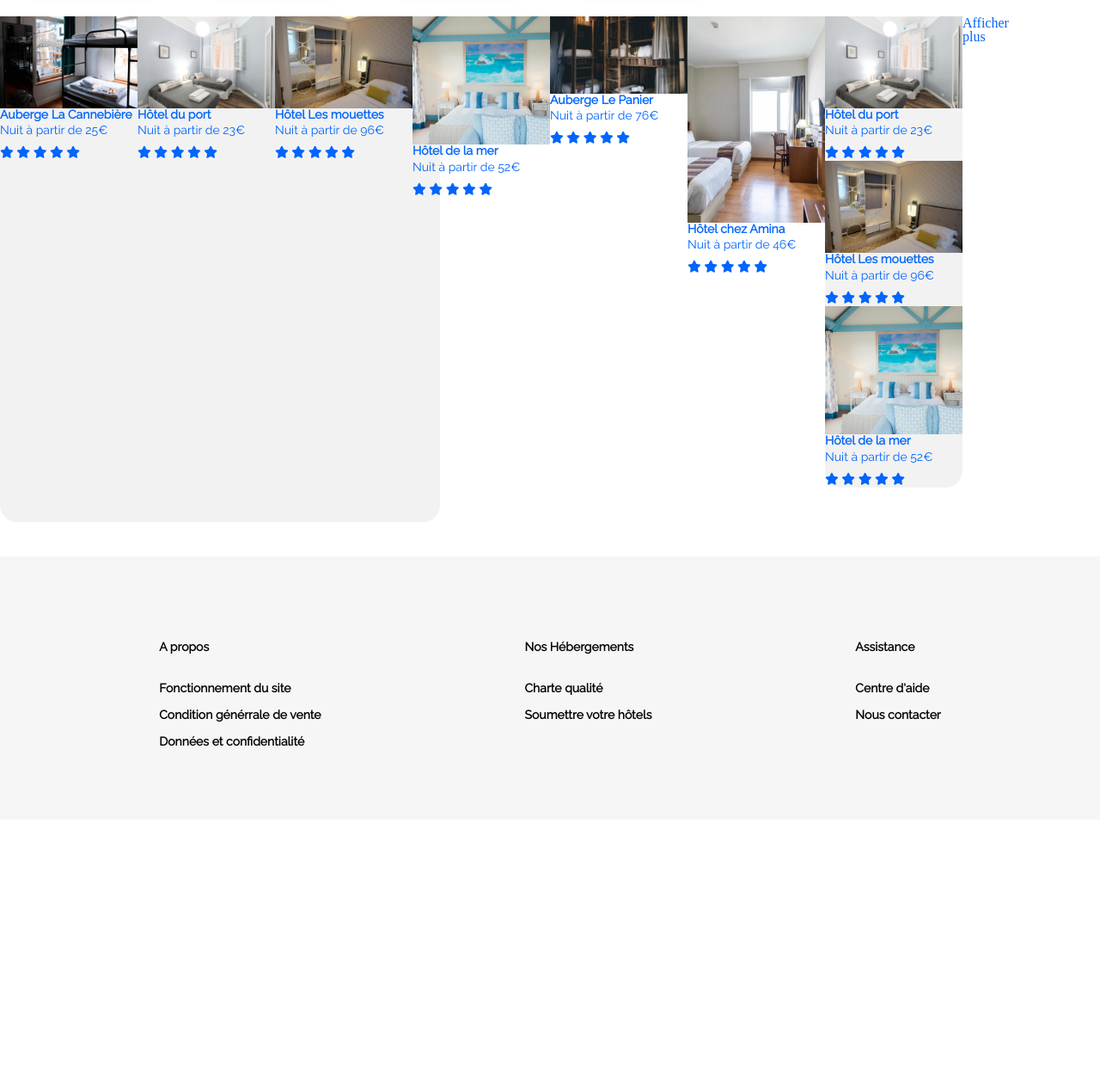
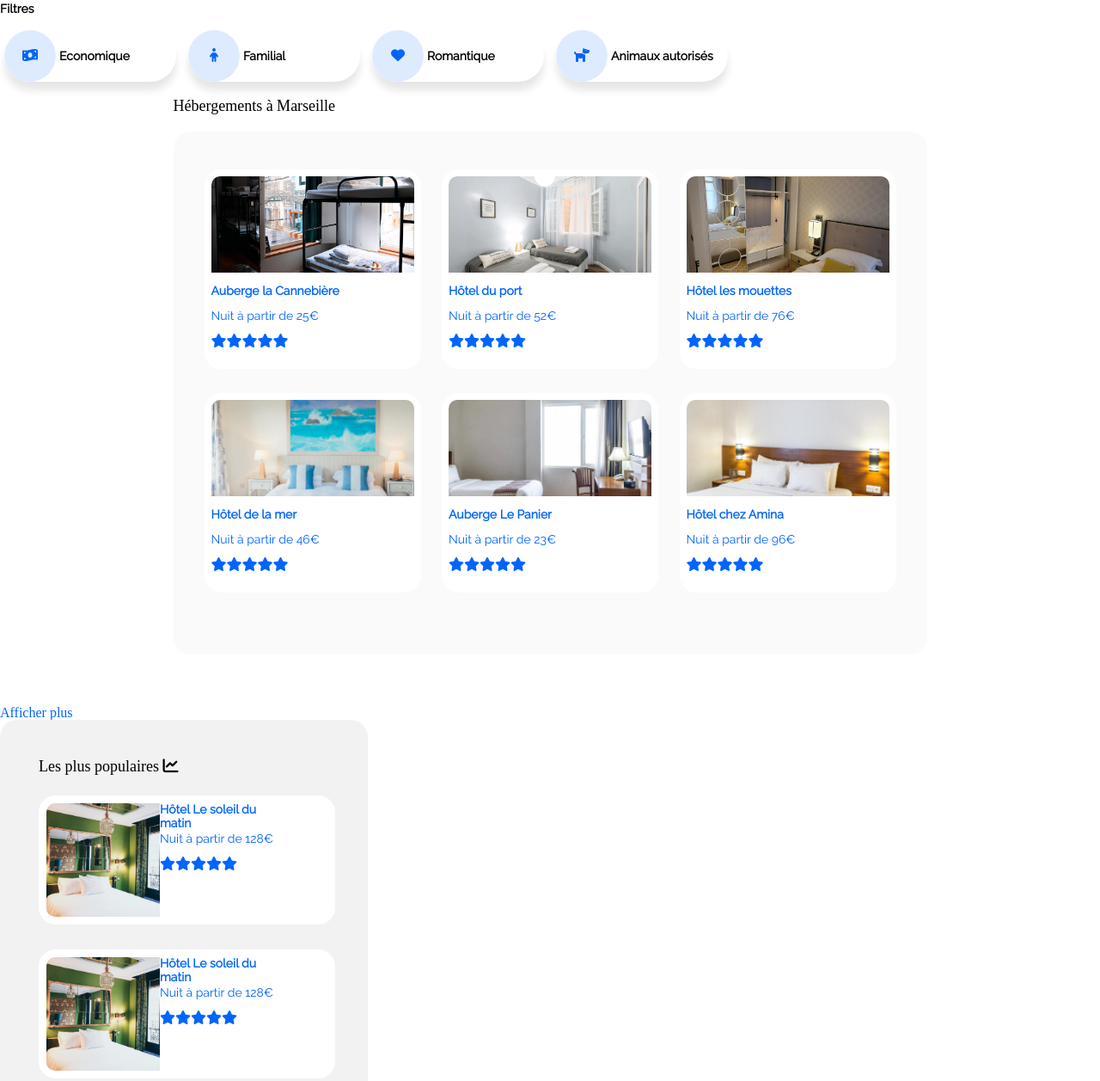
Before and after one commit to nitrobanko/projet_2, a plain HTML site: page index.html in a window 1280 px wide. Shown: the part 388-1645 px from the top of the page at 86% size. Before the commit the page ends 1341 px from the top, so only its background shows below. Drawn offline with Linux system fonts and the light colour scheme.

Commit message:
index.html

```diff
--- a/index.html
+++ b/index.html
@@ -84,165 +84,185 @@
 
  <br>
 
-      <section id="hebergements" class="box">
+     <section id="hebergment">
+       <div id="hebergment_marseille">
+         <h2 class="title_content">Hébergements à Marseille</h2>
+         <div class="container">
+           <a href="#">
+             <div class="box_card">
+               <img class="pics_hebergment" src="Projet 2 - Reservia/images/hebergements/3_medium/marcus-loke-WQJvWU_HZFo-unsplash.jpg"
+                alt="Photohebergement" />
+                            <div class="hebergement_content">
+                                <div class="name_hebergment">
+                                    <h3>Auberge la Cannebière</h3>
+                                </div>
+                                <div class="content_price">
+                                    <p>Nuit à partir de <strong> 25€ </strong></p>
+                                </div>
+                                <div class="stars">
+                                    <i class="fas fa-star"></i><i class="fas fa-star"></i><i class="fas fa-star"></i><i
+                                        class="fas fa-star"></i><i class="fas fa-star grey-star"></i>
+                                </div>
+                            </div>
+                        </div>
+                    </a>
+
+               <a href="#">
+             <div class="box_card">
+               <img class="pics_hebergment" src="Projet 2 - Reservia/images/hebergements/3_medium/fred-kleber-gTbaxaVLvsg-unsplash.jpg"
+                alt="Photohebergement" />
+                            <div class="hebergement_content">
+                                <div class="name_hebergment">
+                                    <h3>Hôtel du port</h3>
+                                </div>
+                                <div class="content_price">
+                                    <p>Nuit à partir de <strong> 52€ </strong></p>
+                                </div>
+                                <div class="stars">
+                                    <i class="fas fa-star"></i><i class="fas fa-star"></i><i class="fas fa-star"></i><i
+                                        class="fas fa-star"></i><i class="fas fa-star grey-star"></i>
+                                </div>
+                            </div>
+                        </div>
+                    </a>
+                    <a href="#">
+             <div class="box_card">
+               <img class="pics_hebergment" src="Projet 2 - Reservia/images/hebergements/3_medium/reisetopia-B8WIgxA_PFU-unsplash.jpg"
+                alt="Photohebergement" />
+                            <div class="hebergement_content">
+                                <div class="name_hebergment">
+                                    <h3>Hôtel les mouettes</h3>
+                                </div>
+                                <div class="content_price">
+                                    <p>Nuit à partir de <strong> 76€ </strong></p>
+                                </div>
+                                <div class="stars">
+                                    <i class="fas fa-star"></i><i class="fas fa-star"></i><i class="fas fa-star"></i><i
+                                        class="fas fa-star"></i><i class="fas fa-star grey-star"></i>
+                                </div>
+                            </div>
+                        </div>
+                    </a><a href="#">
+             <div class="box_card">
+               <img class="pics_hebergment" src="Projet 2 - Reservia/images/hebergements/3_medium/annie-spratt-Eg1qcIitAuA-unsplash.jpg"
+                alt="Photohebergement" />
+                            <div class="hebergement_content">
+                                <div class="name_hebergment">
+                                    <h3>Hôtel de la mer</h3>
+                                </div>
+                                <div class="content_price">
+                                    <p>Nuit à partir de <strong> 46€ </strong></p>
+                                </div>
+                                <div class="stars">
+                                    <i class="fas fa-star"></i><i class="fas fa-star"></i><i class="fas fa-star"></i><i
+                                        class="fas fa-star"></i><i class="fas fa-star grey-star"></i>
+                                </div>
+                            </div>
+                        </div>
+                    </a><a href="#">
+             <div class="box_card">
+               <img class="pics_hebergment" src="Projet 2 - Reservia/images/hebergements/3_medium/febrian-zakaria-M6S1WvfW68A-unsplash.jpg"
+                alt="Photohebergement" />
+                            <div class="hebergement_content">
+                                <div class="name_hebergment">
+                                    <h3>Auberge Le Panier</h3>
+                                </div>
+                                <div class="content_price">
+                                    <p>Nuit à partir de <strong> 23€ </strong></p>
+                                </div>
+                                <div class="stars">
+                                    <i class="fas fa-star"></i><i class="fas fa-star"></i><i class="fas fa-star"></i><i
+                                        class="fas fa-star"></i><i class="fas fa-star grey-star"></i>
+                                </div>
+                            </div>
+                        </div>
+                    </a><a href="#">
+             <div class="box_card">
+               <img class="pics_hebergment" src="Projet 2 - Reservia/images/hebergements/3_medium/febrian-zakaria-sjvU0THccQA-unsplash.jpg"
+                alt="Photohebergement" />
+                            <div class="hebergement_content">
+                                <div class="name_hebergment">
+                                    <h3>Hôtel chez Amina</h3>
+                                </div>
+                                <div class="content_price">
+                                    <p>Nuit à partir de <strong> 96€ </strong></p>
+                                </div>
+                                <div class="stars">
+                                    <i class="fas fa-star"></i><i class="fas fa-star"></i><i class="fas fa-star"></i><i
+                                        class="fas fa-star"></i><i class="fas fa-star grey-star"></i>
+                                </div>
+                            </div>
+                        </div>
+                    </a>
 
 
 
-<br>
-        <div class="articles-container">
-          <article>
-
-            <a href="#" title="Naviguer vers la page 'Auberge de La Cannebière'">
-
-              <img role="img" aria-hidden="true" src="Projet 2 - Reservia/images/hebergements/3_medium/marcus-loke-WQJvWU_HZFo-unsplash.jpg" alt="">
-              <div class="card-text" role="text">
-                <h3>Auberge La Cannebière</h3>
-                <p>Nuit à partir de <strong>25€</strong></p>
-
-                <span role="img" aria-label="Hébergement 3 étoiles">
-                  <i aria-hidden="true" class="fas fa-star active"></i>
-                  <i aria-hidden="true" class="fas fa-star active"></i>
-                  <i aria-hidden="true" class="fas fa-star active"></i>
-                  <i aria-hidden="true" class="fas fa-star active"></i>
-                  <i aria-hidden="true" class="fas fa-star inactive"></i>
-                </span>
-              </div>
-            </a>
-          </article>
-          <article>
-            <a href="#" title="Naviguer vers la page 'Hôtel du port'">
-              <img role="img" aria-hidden="true" src="Projet 2 - Reservia/images/hebergements/3_medium/fred-kleber-gTbaxaVLvsg-unsplash.jpg" alt="">
-              <div class="card-text" role="text">
-                <h3>Hôtel du port</h3>
-                <p>Nuit à partir de <strong>23€</strong></p>
-                <span role="img" aria-label="Hébergement 3 étoiles">
-                  <i aria-hidden="true" class="fas fa-star active"></i>
-                  <i aria-hidden="true" class="fas fa-star active"></i>
-                  <i aria-hidden="true" class="fas fa-star active"></i>
-                  <i aria-hidden="true" class="fas fa-star active"></i>
-                  <i aria-hidden="true" class="fas fa-star active"></i>
-                </span>
-              </div>
-            </a>
-          </article>
-          <article>
-            <a href="#" title="Naviguer vers la page 'Hôtel Les mouettes'">
-              <img role="img" aria-hidden="true" src="Projet 2 - Reservia/images/hebergements/3_medium/reisetopia-B8WIgxA_PFU-unsplash.jpg" alt="">
-              <div class="card-text" role="text">
-                <h3>Hôtel Les mouettes</h3>
-                <p>Nuit à partir de <strong>96€</strong></p>
-                <span role="img" aria-label="Hébergement 3 étoiles">
-                  <i aria-hidden="true" class="fas fa-star active"></i>
-                  <i aria-hidden="true" class="fas fa-star active"></i>
-                  <i aria-hidden="true" class="fas fa-star active"></i>
-                  <i aria-hidden="true" class="fas fa-star active"></i>
-                  <i aria-hidden="true" class="fas fa-star inactive"></i>
-                </span>
-              </div>
-            </a>
-          </article>
-          <article>
-            <a href="#" title="Naviguer vers la page 'Hôtel de la mer'">
-              <img role="img" aria-hidden="true" src="Projet 2 - Reservia/images/hebergements/3_medium/annie-spratt-Eg1qcIitAuA-unsplash.jpg" alt="">
-              <div class="card-text" role="text">
-                <h3>Hôtel de la mer</h3>
-                <p>Nuit à partir de <strong>52€</strong></p>
-                <span role="img" aria-label="Hébergement 3 étoiles">
-                  <i aria-hidden="true" class="fas fa-star active"></i>
-                  <i aria-hidden="true" class="fas fa-star active"></i>
-                  <i aria-hidden="true" class="fas fa-star active"></i>
-                  <i aria-hidden="true" class="fas fa-star inactive"></i>
-                  <i aria-hidden="true" class="fas fa-star inactive"></i>
-                </span>
-              </div>
-            </a>
-          </article>
-          <article>
-            <a href="#" title="Naviguer vers la page 'Auberge Le Panier'">
-              <img role="img" aria-hidden="true" src="Projet 2 - Reservia/images/hebergements/3_medium/nicate-lee-kT-ZyaiwBe0-unsplash.jpg" alt="">
-              <div class="card-text" role="text">
-                <h3>Auberge Le Panier</h3>
-                <p>Nuit à partir de <strong>76€</strong></p>
-                <span role="img" aria-label="Hébergement 3 étoiles">
-                  <i aria-hidden="true" class="fas fa-star active"></i>
-                  <i aria-hidden="true" class="fas fa-star active"></i>
-                  <i aria-hidden="true" class="fas fa-star active"></i>
-                  <i aria-hidden="true" class="fas fa-star active"></i>
-                  <i aria-hidden="true" class="fas fa-star inactive"></i>
-                </span>
-              </div>
-            </a>
-          </article>
-          <article>
-            <a href="#" title="Naviguer vers la page 'Hôtel chez Amina'">
-              <img role="img" aria-hidden="true" src="Projet 2 - Reservia/images/hebergements/3_medium/febrian-zakaria-M6S1WvfW68A-unsplash.jpg" alt="">
-              <div class="card-text" role="text">
-                <h3>Hôtel chez Amina</h3>
-                <p>Nuit à partir de <strong>46€</strong></p>
-                <span role="img" aria-label="Hébergement 3 étoiles">
-                  <i aria-hidden="true" class="fas fa-star active"></i>
-                  <i aria-hidden="true" class="fas fa-star active"></i>
-                  <i aria-hidden="true" class="fas fa-star active"></i>
-                  <i aria-hidden="true" class="fas fa-star active"></i>
-                  <i aria-hidden="true" class="fas fa-star active"></i>
-                </span>
-              </div>
-            </a>
-          </article>
-           <div class="popular">
-         <article>
-            <a href="#" title="Naviguer vers la page 'Hôtel du port'">
-              <img role="img" aria-hidden="true" src="Projet 2 - Reservia/images/hebergements/3_medium/fred-kleber-gTbaxaVLvsg-unsplash.jpg" alt="">
-              <div class="card-text" role="text">
-                <h3>Hôtel du port</h3>
-                <p>Nuit à partir de <strong>23€</strong></p>
-                <span role="img" aria-label="Hébergement 3 étoiles">
-                  <i aria-hidden="true" class="fas fa-star active"></i>
-                  <i aria-hidden="true" class="fas fa-star active"></i>
-                  <i aria-hidden="true" class="fas fa-star active"></i>
-                  <i aria-hidden="true" class="fas fa-star active"></i>
-                  <i aria-hidden="true" class="fas fa-star active"></i>
-                </span>
-              </div>
-            </a>
-          </article>
-          <article>
-            <a href="#" title="Naviguer vers la page 'Hôtel Les mouettes'">
-              <img role="img" aria-hidden="true" src="Projet 2 - Reservia/images/hebergements/3_medium/reisetopia-B8WIgxA_PFU-unsplash.jpg" alt="">
-              <div class="card-text" role="text">
-                <h3>Hôtel Les mouettes</h3>
-                <p>Nuit à partir de <strong>96€</strong></p>
-                <span role="img" aria-label="Hébergement 3 étoiles">
-                  <i aria-hidden="true" class="fas fa-star active"></i>
-                  <i aria-hidden="true" class="fas fa-star active"></i>
-                  <i aria-hidden="true" class="fas fa-star active"></i>
-                  <i aria-hidden="true" class="fas fa-star active"></i>
-                  <i aria-hidden="true" class="fas fa-star inactive"></i>
-                </span>
-              </div>
-            </a>
-          </article>
-          <article>
-            <a href="#" title="Naviguer vers la page 'Hôtel de la mer'">
-              <img role="img" aria-hidden="true" src="Projet 2 - Reservia/images/hebergements/3_medium/annie-spratt-Eg1qcIitAuA-unsplash.jpg" alt="">
-              <div class="card-text" role="text">
-                <h3>Hôtel de la mer</h3>
-                <p>Nuit à partir de <strong>52€</strong></p>
-                <span role="img" aria-label="Hébergement 3 étoiles">
-                  <i aria-hidden="true" class="fas fa-star active"></i>
-                  <i aria-hidden="true" class="fas fa-star active"></i>
-                  <i aria-hidden="true" class="fas fa-star active"></i>
-                  <i aria-hidden="true" class="fas fa-star inactive"></i>
-                  <i aria-hidden="true" class="fas fa-star inactive"></i>
-                </span>
-              </div>
-            </a>
-          </article>
-
-      </div>
+       </div>
+     </section>
         <a href="#" title="Afficher tout les résultats d'hébergement de votre recherche" class="results-section__show-more">
           Afficher plus</a>
         </div>
+
+        <div class= popular>
+          <h2 class="popular_title">
+            Les plus populaires
+            <i class="fas fa-chart-line chart-line-black"></i>
+          </h2>
+          <div class="popular_hebergment">
+            <a href="#">
+              <div class="popular_box">
+                <img class="popular_pics" src="Projet 2 - Reservia/images/hebergements/3_medium/emile-guillemot-Bj_rcSC5XfE-unsplash.jpg" />
+
+               <div class="popular_hebergment_content">
+                 <div class="popular_title_containt">
+                   <h3>Hôtel Le soleil du matin</h3>
+                 </div>
+               <div class="content_price">
+                  <p>Nuit à partir de <strong> 128€ </strong></p>
+                  </div>
+                 <div class="stars">
+                                    <i class="fas fa-star"></i><i class="fas fa-star"></i><i class="fas fa-star"></i><i
+                                        class="fas fa-star"></i><i class="fas fa-star grey-star"></i>
+                 </div>
+                </div>
+              </div>
+            </a>
+             <a href="#">
+              <div class="popular_box">
+                <img class="popular_pics" src="Projet 2 - Reservia/images/hebergements/3_medium/emile-guillemot-Bj_rcSC5XfE-unsplash.jpg" />
+
+               <div class="popular_hebergment_content">
+                 <div class="popular_title_containt">
+                   <h3>Hôtel Le soleil du matin</h3>
+                 </div>
+               <div class="content_price">
+                  <p>Nuit à partir de <strong> 128€ </strong></p>
+                  </div>
+                 <div class="stars">
+                                    <i class="fas fa-star"></i><i class="fas fa-star"></i><i class="fas fa-star"></i><i
+                                        class="fas fa-star"></i><i class="fas fa-star grey-star"></i>
+                 </div>
+                </div>
+              </div>
+            </a> <a href="#">
+              <div class="popular_box">
+                <img class="popular_pics" src="Projet 2 - Reservia/images/hebergements/3_medium/emile-guillemot-Bj_rcSC5XfE-unsplash.jpg" />
+
+               <div class="popular_hebergment_content">
+                 <div class="popular_title_containt">
+                   <h3>Hôtel Le soleil du matin</h3>
+                 </div>
+               <div class="content_price">
+                  <p>Nuit à partir de <strong> 128€ </strong></p>
+                  </div>
+                 <div class="stars">
+                                    <i class="fas fa-star"></i><i class="fas fa-star"></i><i class="fas fa-star"></i><i
+                                        class="fas fa-star"></i><i class="fas fa-star grey-star"></i>
+                 </div>
+                </div>
+              </div>
+            </a>
+
 
 
       </section>
--- a/style.css
+++ b/style.css
@@ -161,7 +161,10 @@ header {
 section {
   display: flex;
   flex-direction: column;
-  width: 100%;
+  max-width: 1350px;
+  margin: auto;
+  display: flex;
+  flex-direction: column;
 }
 body {
   line-height: 1;
@@ -190,12 +193,22 @@ ul {
   margin: 0;
   padding: 0;
 }
-img {
-  display: flex;
-  justify-content: flex-start;
-  align-items: baseline;
-  flex-direction: column;
-  width: 10rem;
+.img_hebergment {
+  object-fit: cover;
+  width: 236px;
+  height: 112px;
+  border-top-left-radius: 10px;
+  border-top-right-radius: 10px;
+  padding-left: 5px;
+  padding-right: 5px;
+}
+
+.img_pop {
+  width: 132px;
+  height: 132px;
+  object-fit: cover;
+  border-top-left-radius: 10px;
+  border-bottom-left-radius: 10px;
 }
 
 ul {
@@ -377,41 +390,134 @@ li a {
   transition: all 250ms cubic-bezier(0.4, 0, 0.2, 1) 0ms;
 }
 
-.section .id {
+.box {
   display: flex;
-  width: 100%;
+  justify-content: space-between;
+}
+
+.title_content {
+  margin: 0px;
+  font-size: large;
+  margin-bottom: 21px;
+}
+
+.container {
+  background-color: #f2f2f25d;
+  display: flex;
+  flex-direction: column;
+  justify-content: space-between;
+  align-content: space-between;
+  border-radius: 20px;
+  padding: 44px 36px 44px 36px;
+  max-width: 805px;
+}
+
+.box_card {
+  border: 3px solid white;
+  border-radius: 20px;
+  padding: 5px 5px 10px 5px;
+  background-color: white;
+  max-width: 236px;
+  margin-bottom: 28px;
+}
+
+.pics_hebergment {
+  object-fit: cover;
+  width: 236px;
+  height: 112px;
+  border-top-left-radius: 10px;
+  border-top-right-radius: 10px;
+}
+
+.hebergment.content {
+  display: flex;
+  flex-direction: column;
+  justify-content: space-around;
+  padding-left: 16px;
+}
+.name_hebergment {
+  padding-top: 11px;
+  padding-bottom: 11px;
+}
+
+.content_price {
+  padding-bottom: 11px;
+}
+.stars {
+  padding-bottom: 11px;
 }
 
 .popular {
+  background-color: #f2f2f2;
   display: flex;
   flex-direction: column;
-  align-items: flex-end;
+  border-radius: 20px;
+  padding: 45px 38px 31px 45px;
+  max-width: 345px;
+}
+.hebergment {
+  display: flex;
+  flex-direction: row;
   flex-wrap: wrap;
-  border-radius: 20px 20px 20px 20px;
-  background-color: #f2f2f2;
-  margin-bottom: 40px;
-  width: 50%;
+  justify-content: space-between;
+  margin-bottom: 56px;
 }
 
-.articles-container {
-  height: auto;
+.hebergment_marseille {
+  background-color: #f2f2f2;
   display: flex;
-  justify-content: space-evenly;
-  flex-direction: wrap;
-  border-radius: 20px 20px 20px 20px;
+  flex-direction: column;
+  justify-content: space-between;
+  align-content: space-between;
+  border-radius: 20px;
+  padding: 44px 36px 44px 36px;
+  max-width: 805px;
+}
+.container {
+  display: flex;
+  flex-direction: row;
+  flex-wrap: wrap;
+  justify-content: space-between;
+  align-content: space-between;
+  margin-bottom: 60px;
+}
+
+/*popular */
+.popular {
   background-color: #f2f2f2;
-  margin-bottom: 40px;
-  width: 40%;
+  display: flex;
+  flex-direction: column;
+  border-radius: 20px;
+  padding: 45px 38px 31px 45px;
+  max-width: 345px;
 }
-/*
+
+.popular_title {
+  font-size: large;
+  margin-bottom: 25px;
+}
+
+.popular_hebergment {
+  flex-direction: row;
+  flex-wrap: wrap;
+  justify-content: space-between;
+}
+
+.popular_box {
+  border: 3px solid white;
+  border-radius: 20px;
+  display: flex;
   background-color: white;
-  padding: 0.375rem;
-  border-radius: 1.25rem;
-  box-shadow: 0 0 16px #0000002e;
-  transition-duration: 0.1s;
-  cursor: pointer;
-  box-sizing: border-box;
-  height: 100%;
+  padding: 6px 58px 6px 6px;
+  max-width: 284px;
+  max-height: 135px;
+  margin-bottom: 29px;
+}
 
-
-*/
+.popular_pics {
+  width: 132px;
+  height: 132px;
+  object-fit: cover;
+  border-top-left-radius: 10px;
+  border-bottom-left-radius: 10px;
+}
```
